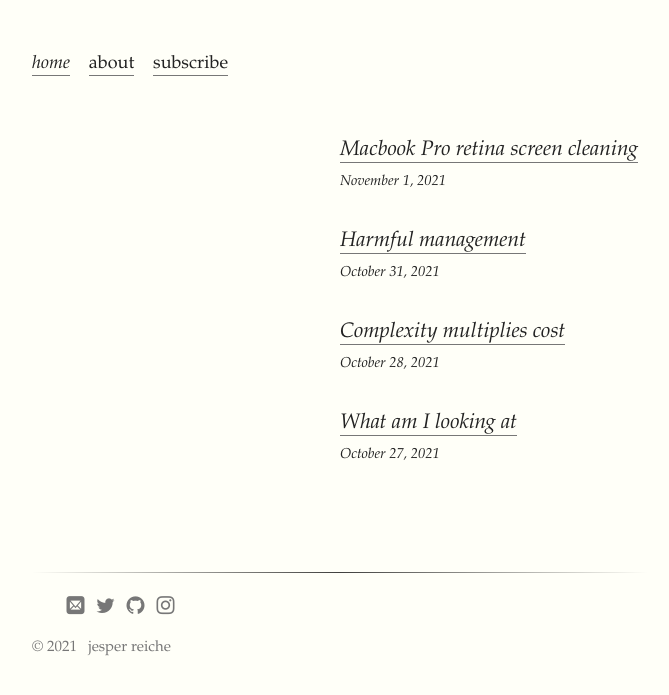
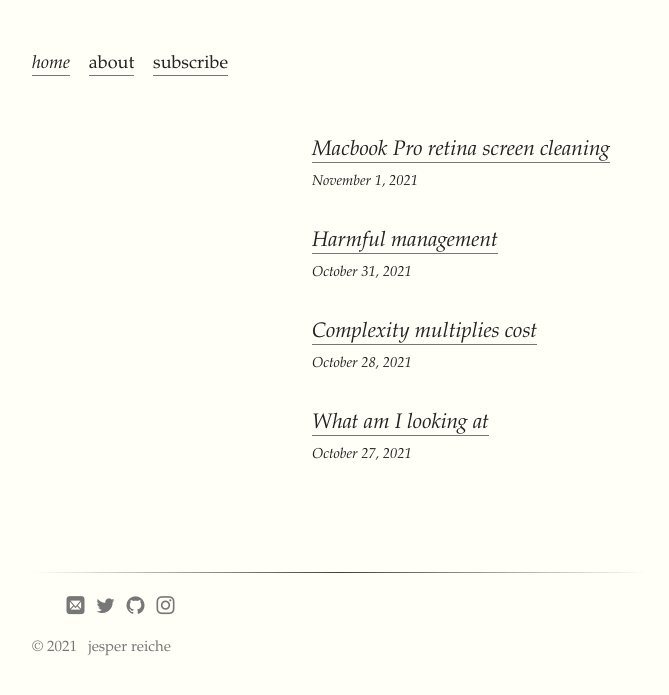
Before and after one commit to jmreiche/jmreiche.github.io, a Jekyll site: the page built from index.html, in a window 1280 px wide. Shown: the top 695 px of the page, without its empty margins (128-797 px from the left). Built offline with Jekyll 4.4.1, drawn with Linux system fonts in a browser that asks for light colours; some web fonts are replaced.

Commit message:
More changes to fix margin

```diff
--- a/css/tufte.scss
+++ b/css/tufte.scss
@@ -362,6 +362,8 @@ ol {
 
 ul.content-listing {
   width: 45%;
+  -webkit-padding-start: 0%;
+  margin-left: 0 px;
 }
 
 //li { padding: 0.5em 0; } //vertical padding on list items screws up vertical rhythym
```
